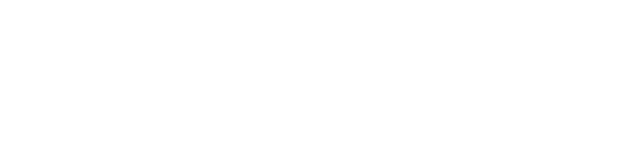
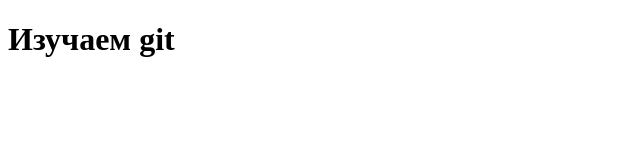
Before and after one commit to KristinaOgorodova/learn_git, a plain HTML site: page index.html in a window 1280 px wide. Shown: the whole page, without its empty margins (0-640 px from the left). Drawn offline with Linux system fonts and the light colour scheme.

Commit message:
update readme

```diff
--- a/index.html
+++ b/index.html
@@ -5,6 +5,7 @@
     <title>Learn git</title>
 </head>
 <body>
+<h1>Изучаем git</h1>
 
 </body>
 </html>
```
Also changed, not shown: 1 other file.
